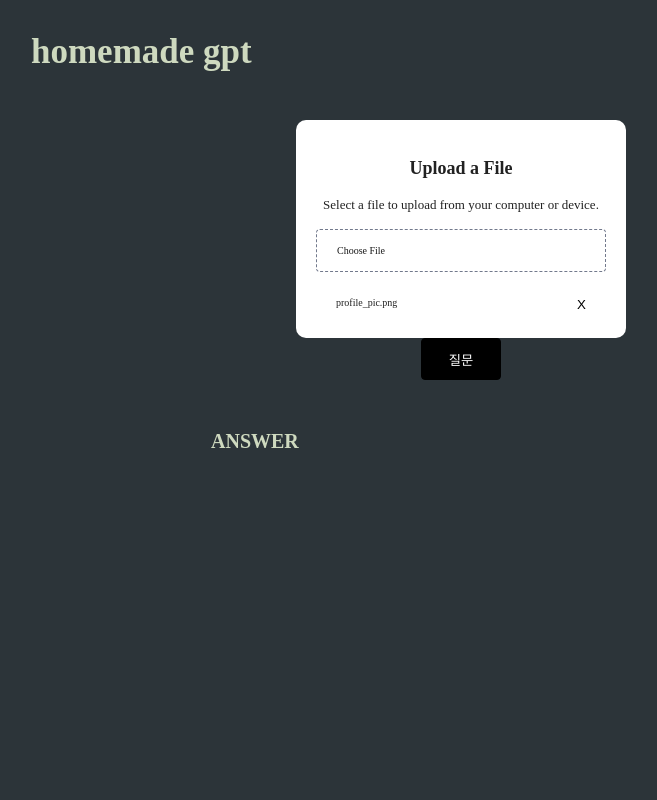
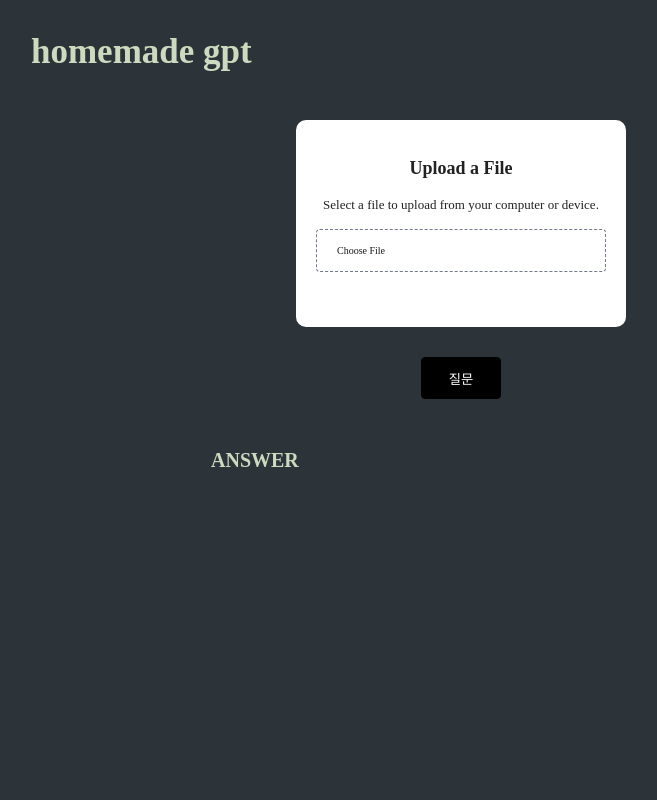
Before and after one commit to chrisjyh/renew_chatgpt, a Django app: template templates/languagechat/index.html in a window 1280 px wide. Shown: the whole page, without its empty margins (179-836 px from the left). Run offline with Django 4.2, Linux system fonts and the light colour scheme; the template is opened without the code that fills it, so the values that code supplies are empty.

Commit message:
file_attach01

```diff
--- a/mysite/settings.py
+++ b/mysite/settings.py
@@ -130,6 +130,7 @@ STATIC_URL = 'static/'
 
 DEFAULT_AUTO_FIELD = 'django.db.models.BigAutoField'
 
+# 파일 첨부 기능
 MEDIA_URL = '/media/'
 MEDIA_ROOT = os.path.join(BASE_DIR, 'media')
 MODEL_DIR = os.path.join(BASE_DIR, 'signlanguage/model')
--- a/static/css/style.css
+++ b/static/css/style.css
@@ -48,15 +48,17 @@
 .loader-wrapper .dots .dot:nth-child(3) {left: 30px; animation: dot-stage1 0.5s infinite;}
 .loader-wrapper .dots .dot:nth-child(4) {left: 10px; animation: dot-stage2 0.5s infinite;}
 
-.file_box {margin: 0 auto; padding: 20px; max-width: 330px; background: #ffffff; border-radius: 10px; transition: background-color 0.3s, color 0.3s;}
+.file_box {margin: 0 auto 30px; padding: 20px; max-width: 330px; background: #ffffff; border-radius: 10px; transition: background-color 0.3s, color 0.3s;}
 .file_box .title {display: inline-block; padding: 15px 0; width: 100%; font-size: 1.8rem; font-weight: 600; line-height: 1.5; text-align: center;}
 .file_box .message {padding-bottom: 15px; font-size: 1.3rem; line-height: 1.3; text-align: center;}
 .actions {display: flex; align-items: center; flex-wrap: wrap;}
 .upload-btn {background: transparent; border: 1px dashed #72798C; flex: 1; padding: 15px 20px; color: #181818}
 .upload-btn:hover {background: #E2E4E8;}
-.result {margin-top: 15px; padding: 10px 20px; border-radius: 10px;}
-.file-uploaded {position: relative; font-weight: 300;}
-.file_del {position: absolute; top :0 ;right: 0;}
+.upload_result {margin-top: 15px; padding: 10px 20px; max-height: 200px; overflow: auto; border-radius: 10px;}
+.upload_result .file-uploaded {position: relative; padding:0 20px 15px 0;}
+.upload_result .file_del {position: absolute; top :0 ;right: 0; width:20px; height: 20px; z-index: 1000;}
+.upload_result .file_name {width: 100%; font-size: 1.1rem; line-height: 1.5; overflow: hidden; text-overflow: ellipsis;}
+
 
 .radio_box {position: absolute; top: 0; right: 0;}
 .radio_box::after {display: block; clear:both; content:'';}
--- a/static/js/common.js
+++ b/static/js/common.js
@@ -1,7 +1,9 @@
 $(document).ready(function(){
     // 버튼 전체 처리
     $('.btn').on('click',function(){
-        if($(".btn").hasClass("gpt_send") === true) {
+
+        console.log('bbbbbbbbbbbb')
+        if($(this).hasClass("gpt_send") === true) {
             // gpt api 불러오는 버튼
             let input_val = $("textarea[name='question']").val();
             let radio_val = $("input[name='choice_chat']:checked").val();
@@ -13,7 +15,7 @@ $(document).ready(function(){
                 send(input_val,"imageGPT","answer_img_uplist")
             }
 
-        } else if($(".btn").hasClass("img_send") === true){
+        } else if($(this).hasClass("img_send") === true){
             // 수어 gpt 전송 버튼
             send("input_val","chatGPT","answer_uplist")
             console.log("hi")
--- a/templates/languagechat/index.html
+++ b/templates/languagechat/index.html
@@ -1,27 +1,6 @@
 <!doctype html>
 {% include "head.html" %}
 <body>
-    <script>
-        let idNum = 0;
-        function addFile(){
-            deepCopy();
-        }
-        function deepCopy()  {
-          // 'test' node 선택
-          const fileModule = document.getElementById('file-module-'+idNum);
-            // 노드 복사하기 (deep copy)
-          const newNode = fileModule.cloneNode(true);
-
-          console.log(newNode)
-
-          // 복사된 Node id 변경하기
-          idNum++;
-          newNode.id = 'file-module-' + idNum;
-
-          // 복사한 노드 붙여넣기
-          fileModule.after(newNode);
-        }
-    </script>
     <div class="wrap">
         <main class="container">
             {% include "header.html" %}
@@ -33,15 +12,12 @@
 
                         <div class="actions">
                             <label for="file" class="button upload-btn">Choose File
-                                <input hidden="" type="file" id="file">
+                                <input hidden="" type="file" id="file" multiple='multiple'>
                             </label>
                         </div>
-                        <div class="result">
-                            <div class="file-uploaded">
-                                <p>profile_pic.png</p>
-                                <button class='file_del'>X</button>
-                            </div>
-                        </div>
+                        <ul class="upload_result">
+
+                        </ul>
                     </div>
                 </form>
                 <div class="btn_box">
@@ -58,4 +34,38 @@
             </section>
         </main>
     </div>
+    <script>
+        $(document).ready(function(){
+            // 파일 첨부기능
+            many_file = [];
+
+            $("#file").on("change",function(){
+                // ...은 배열의 개별요소로 들어가게 해줌
+                const selectedFile = [...this.files];
+                many_file.push(...selectedFile);
+                let file_tag = '';
+
+                // 파일 리스트 추가
+                for (i in many_file){
+                    file_tag += `
+                    <li class="file-uploaded">
+                        <p class="file_name ellipsis">${many_file[i]['name']}</p>
+                        <button type="button" class="btn file_del" tag=${i}>X</button>
+                    </li>`;
+                }
+                $(".upload_result").html(file_tag)
+            });
+
+            // 동적으로 생성된 돔에서 이벤트가 발생하지 않기때문에
+            // 돔이 생성된 후 버튼 이벤트가 실행되게 하는 함수
+            $(document).on("click",".btn",function(){
+                let index = $(this).attr('tag')
+                // 특정 인덱스 삭제 splice(삭제시작행, 몇개)
+                many_file.splice(index, 1);
+                $(this).parent().remove();
+            });
+
+
+        });
+    </script>
 </body>
```
